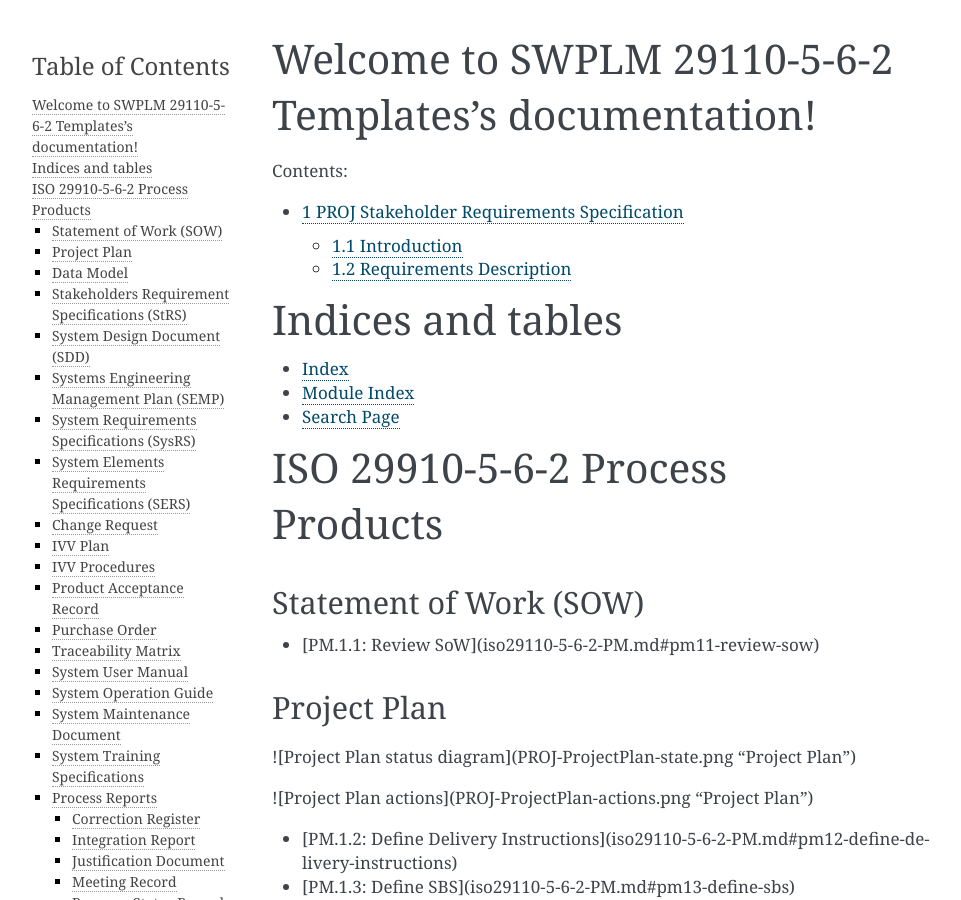
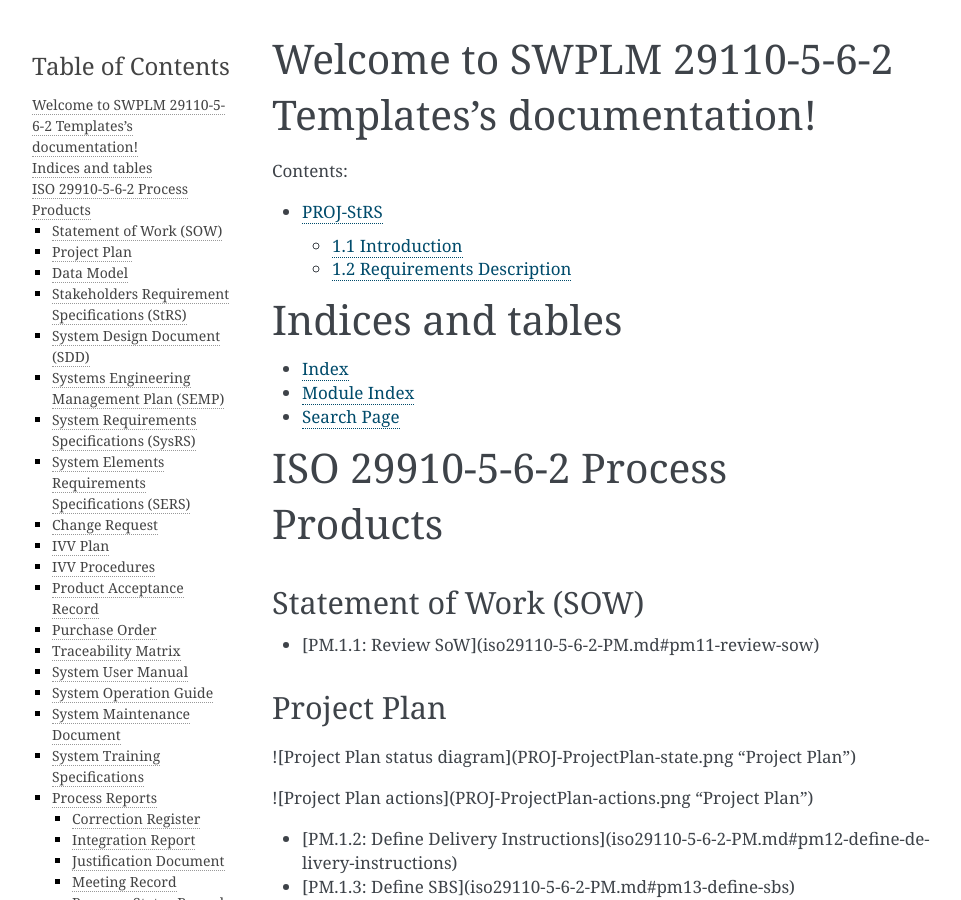
Before and after one commit to IvoClarysse/swplm29110-5-6-2, a Sphinx documentation site: the page built from docs/index.rst, in a window 1280 px wide and 900 px high. Shown: the whole window, without its empty margins (148-1109 px from the left). Built offline with Sphinx 7.4.7, drawn with Linux system fonts in a browser that asks for light colours; formulas are drawn with MathJax 3; some of the changed lines change nothing that is shown.

Commit message:
reference index

```diff
--- a/docs/index.rst
+++ b/docs/index.rst
@@ -10,7 +10,7 @@ Welcome to SWPLM 29110-5-6-2 Templates's documentation!
    :maxdepth: 2
    :caption: Contents:
 
-   PROJ-StRS
+   PROJ-StRS </PROJ-StRS.rst>
 
 
 Indices and tables
```
